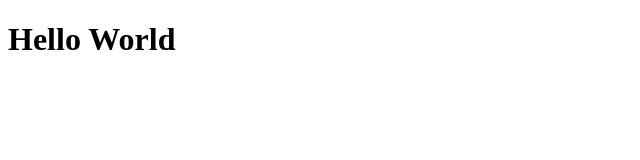
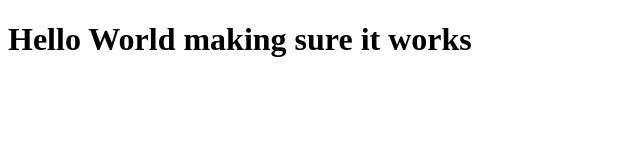
Before and after one commit to WimmelBuilder/Wimmel-Builder, a plain HTML site: page index.html in a window 1280 px wide. Shown: the whole page, without its empty margins (0-640 px from the left). Drawn offline with Linux system fonts and the light colour scheme.

Commit message:
Update index.html

```diff
--- a/index.html
+++ b/index.html
@@ -5,6 +5,6 @@
         <title>HOME</title>
       </head>
       <body>
-        <h1>Hello World</h1>
+        <h1>Hello World making sure it works</h1>
       </body>
   </html>
```
